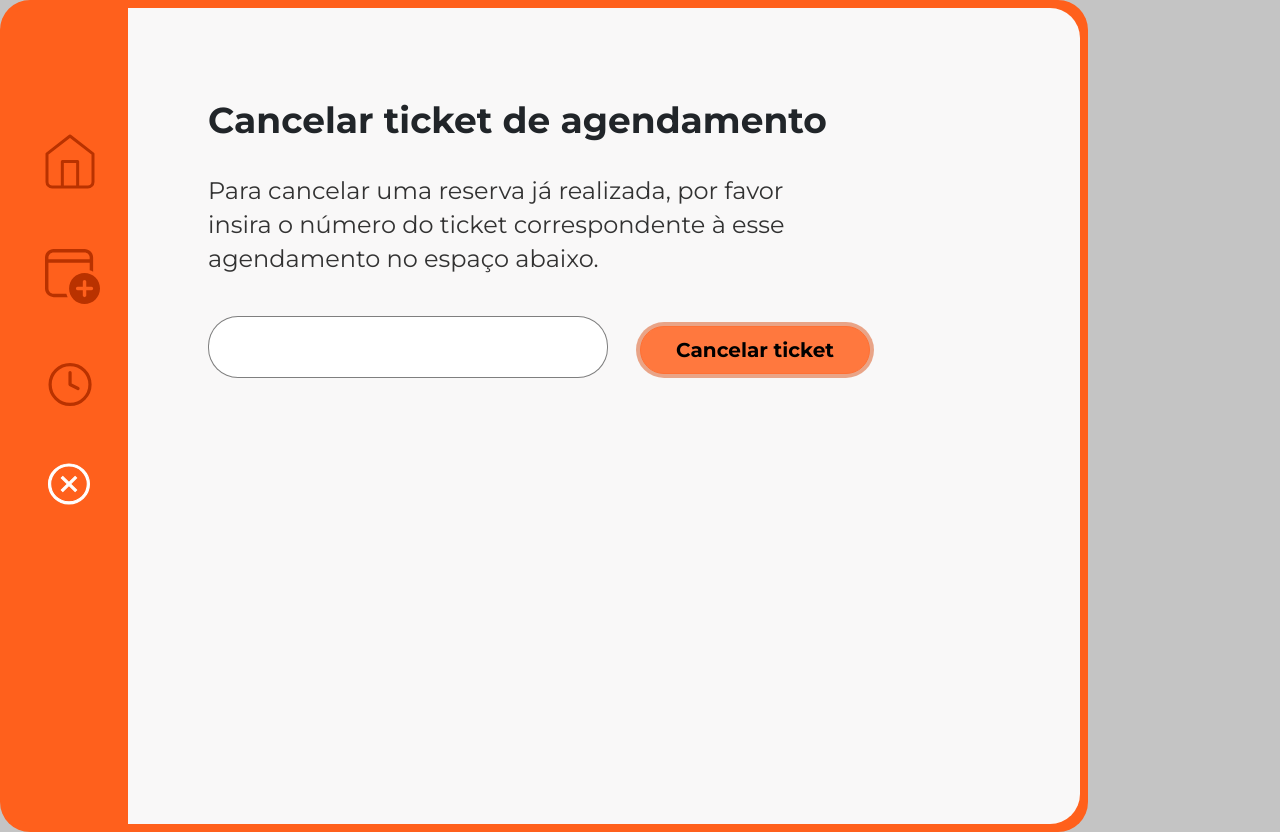
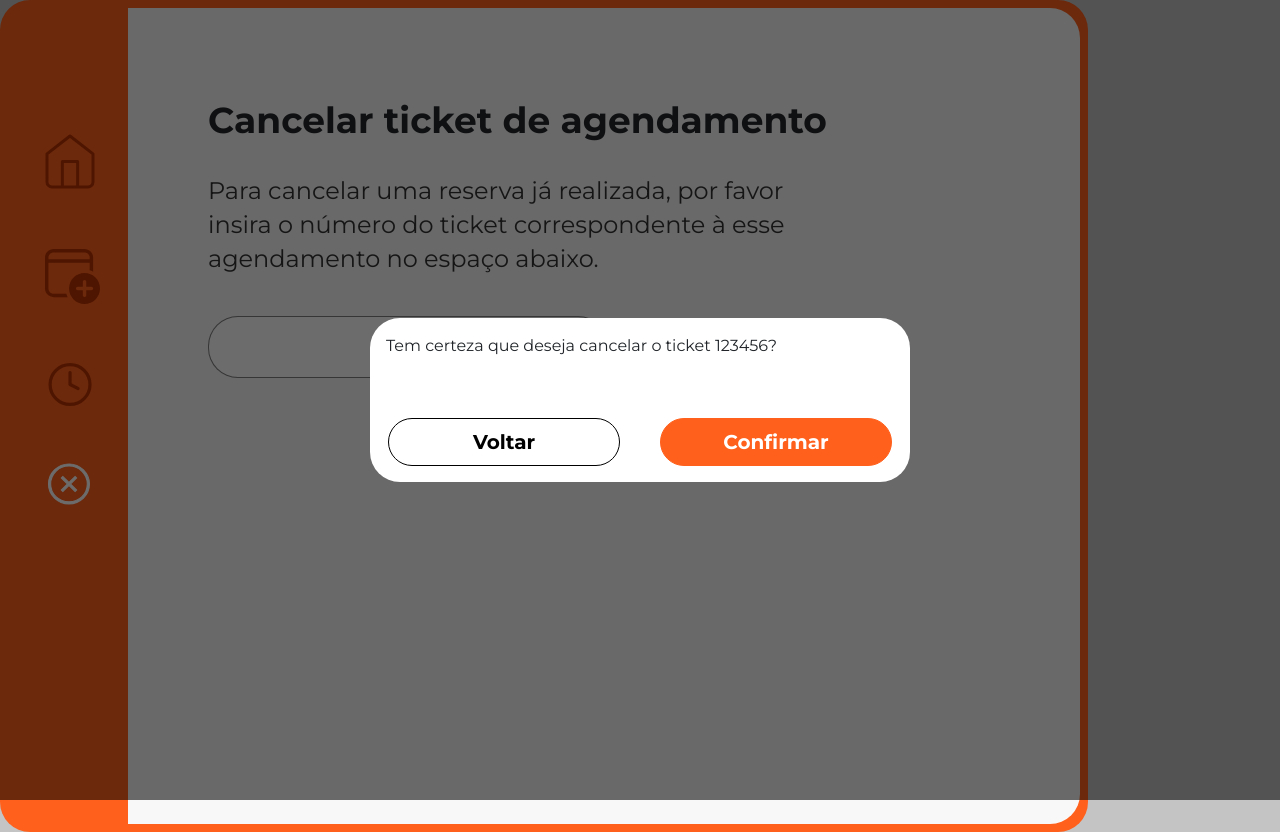
Before and after one commit to Kaue-G/Sistema-Agendamento, a React (Create React App) app: page /cancel in a window 1280 px wide. Both pictures are taken after a click on the button "Cancelar ticket". Built offline with nearby package versions, Linux system fonts and the light colour scheme.

Commit message:
cancel action

```diff
--- a/package.json
+++ b/package.json
@@ -19,6 +19,7 @@
     "react-icons": "^4.2.0",
     "react-router-dom": "^5.3.0",
     "react-scripts": "4.0.3",
+    "react-toastify": "^8.0.2",
     "typescript": "^4.4.2",
     "web-vitals": "^1.1.2"
   },
--- a/src/Routes.tsx
+++ b/src/Routes.tsx
@@ -1,10 +1,10 @@
-import Aside from './core/components/Aside';
 import { BrowserRouter, Switch, Route } from 'react-router-dom'
 import MainBody from 'core/components/MainBody';
 import Home from 'pages/Home';
 import Cancel from 'pages/Cancel';
 import Booking from 'pages/Booking';
 import History from 'pages/History';
+import ModalBody from 'core/components/ModalBody';
 
 const Routes = () => (
     <BrowserRouter >
--- /dev/null
+++ b/src/core/components/ModalBody/index.tsx
@@ -0,0 +1,23 @@
+import './style.scss'
+
+type Props = {
+    bookingId?: number;
+    onClose: () => void;
+    onModalAction: () => void;
+}
+
+const ModalBody = ({bookingId, onClose, onModalAction}:Props) => {
+    return <div className="modal-container">
+                <div className="modal-body">
+                    <div className="modal-content">
+                        Tem certeza que deseja cancelar o ticket 123456?
+                    </div>
+                    <div>
+                        <button className="btn btn-lg btn-light go-back" onClick={onClose}>Voltar</button>
+                        <button className=" btn btn-primary btn-lg go-confirm" onClick={onModalAction}>Confirmar</button>
+                    </div>
+                </div>
+        </div>
+}
+
+export default ModalBody;
--- /dev/null
+++ b/src/core/components/ModalBody/style.scss
@@ -0,0 +1,45 @@
+.modal-body {
+    max-width: 540px;
+    padding: 35px 35px 35px 35px;
+    border-radius: 30px;
+    background-color: #FFF;
+
+    display: flex;
+    flex-direction: column;
+    align-items: center;
+    justify-content: center;
+
+    div {
+        border: none;
+    }
+
+    button {
+        border-radius: 50px;
+        font-weight: bold;
+        width: 232px;
+        margin-top: 60px;
+        &.go-back  {
+            color: #000;
+            border: 1px solid #000;
+            margin-right: 40px;
+        }
+
+        &.go-confirm {
+            color: #FFF;
+        }
+    }
+}
+
+.modal-container {
+    height: 100vh;
+    width: 100vw;
+    background-color: rgba(0, 0, 0, 0.575);
+
+    position: absolute;
+    top: 0;
+    left: 0;
+    z-index: 10;
+    display: flex;
+    align-items: center;
+    justify-content: center;
+}
--- a/src/index.tsx
+++ b/src/index.tsx
@@ -2,9 +2,13 @@ import ReactDOM from 'react-dom';
 import Routes from 'Routes';
 import './core/custom.scss'
 import './App.scss'
-import MainBody from 'core/components/MainBody';
+import { ToastContainer } from 'react-toastify';
+import 'react-toastify/dist/ReactToastify.css';
 
 ReactDOM.render(
-    <Routes/>,
+  <>
+    <ToastContainer/>
+    <Routes/>
+  </>,
   document.getElementById('root')
 );
--- a/src/pages/Booking/components/OfficeCard/index.tsx
+++ b/src/pages/Booking/components/OfficeCard/index.tsx
@@ -61,7 +61,6 @@ const OfficeCard = ({office}: Props) => {
                         <RoomIcon state="active-icon"/>
                     </div>
                     <button className="btn btn-secondary btn-lg">Agendar sala</button>
-
                 </div>
             </div>
         </div>
--- a/src/pages/Cancel/index.tsx
+++ b/src/pages/Cancel/index.tsx
@@ -1,6 +1,26 @@
+import ModalBody from 'core/components/ModalBody';
+import doRequest from 'core/utils/Requests';
+import { useState } from 'react';
 import './style.scss'
+import { toast } from 'react-toastify';
 
 const Cancel = () => {
+    const [modalVisible,setModalVisible] =  useState(false);
+
+    const [ticketId, setTicketId] = useState('');
+
+    const handleOnChange = (e: React.ChangeEvent<HTMLInputElement>) => {
+        setTicketId(e.target.value)
+    }
+
+    const modalAction = () => {
+
+        doRequest({url: `/offices/bookings/${ticketId}`, method: 'DELETE'})
+        .then(() => toast.success(`Ticket  ${ticketId} cancelado com sucesso`))
+        .catch(() => toast.error(`Ticket não encontrado`))
+
+        setModalVisible(false)
+    }
 
     return (
         <div className="cancel-container">
@@ -9,9 +29,10 @@ const Cancel = () => {
                 <p>Para cancelar uma reserva já realizada, por favor insira o número do ticket correspondente à esse agendamento no espaço abaixo.</p>
             </div>
             <div className="action-cancel">
-                <input type="text" />
-                <button className="btn btn-primary btn-lg">Cancelar ticket</button>
+                <input type="text" onChange={handleOnChange} value={ticketId} />
+                <button className="btn btn-primary btn-lg" onClick={() => setModalVisible(true)}>Cancelar ticket</button>
             </div>
+            { modalVisible && <ModalBody onClose={() => {setModalVisible(false)}} onModalAction={modalAction}/>}
         </div>
     )
 }
```
Also changed, not shown: 1 other file (tests, documents, lock files or other folders).
